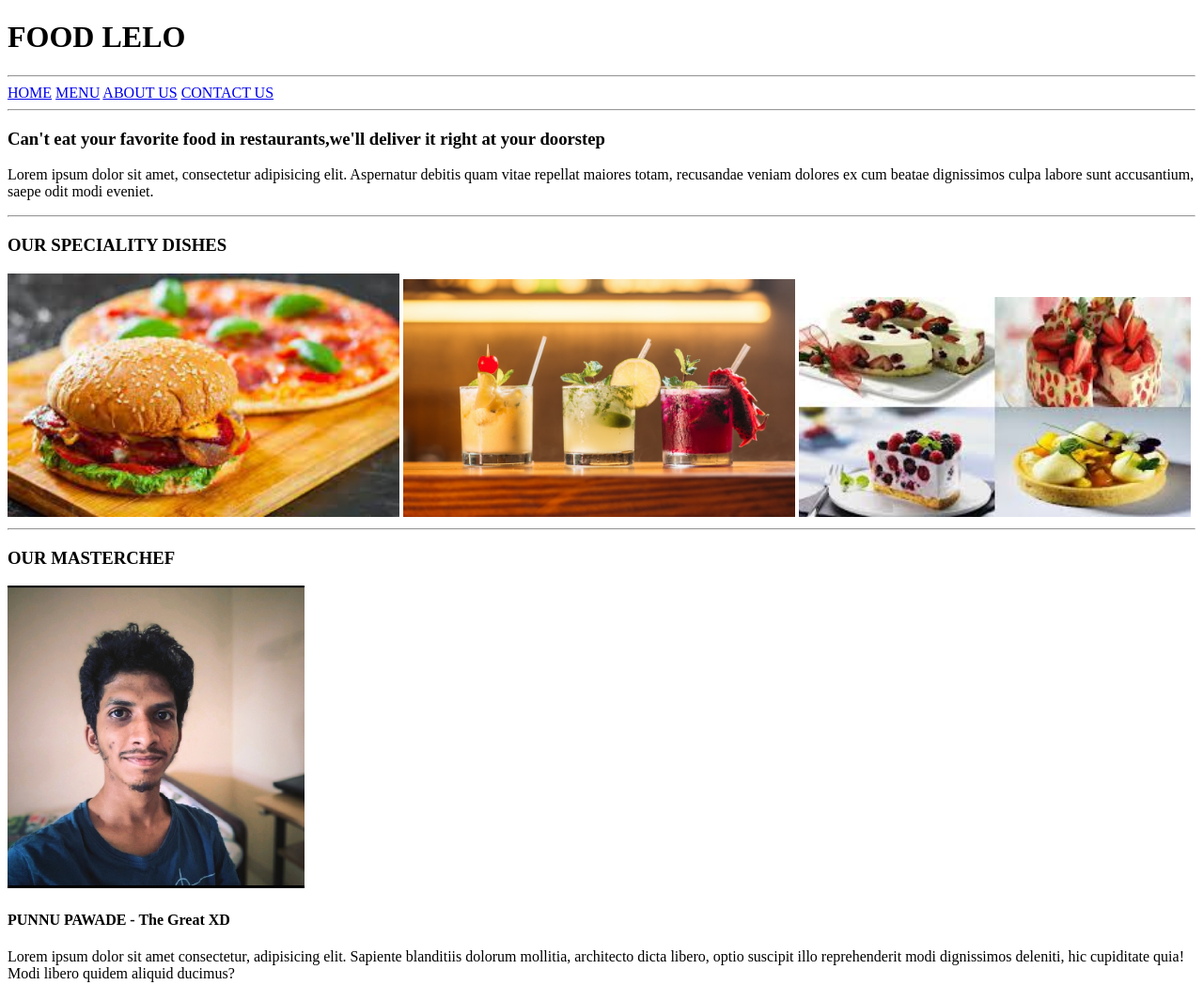
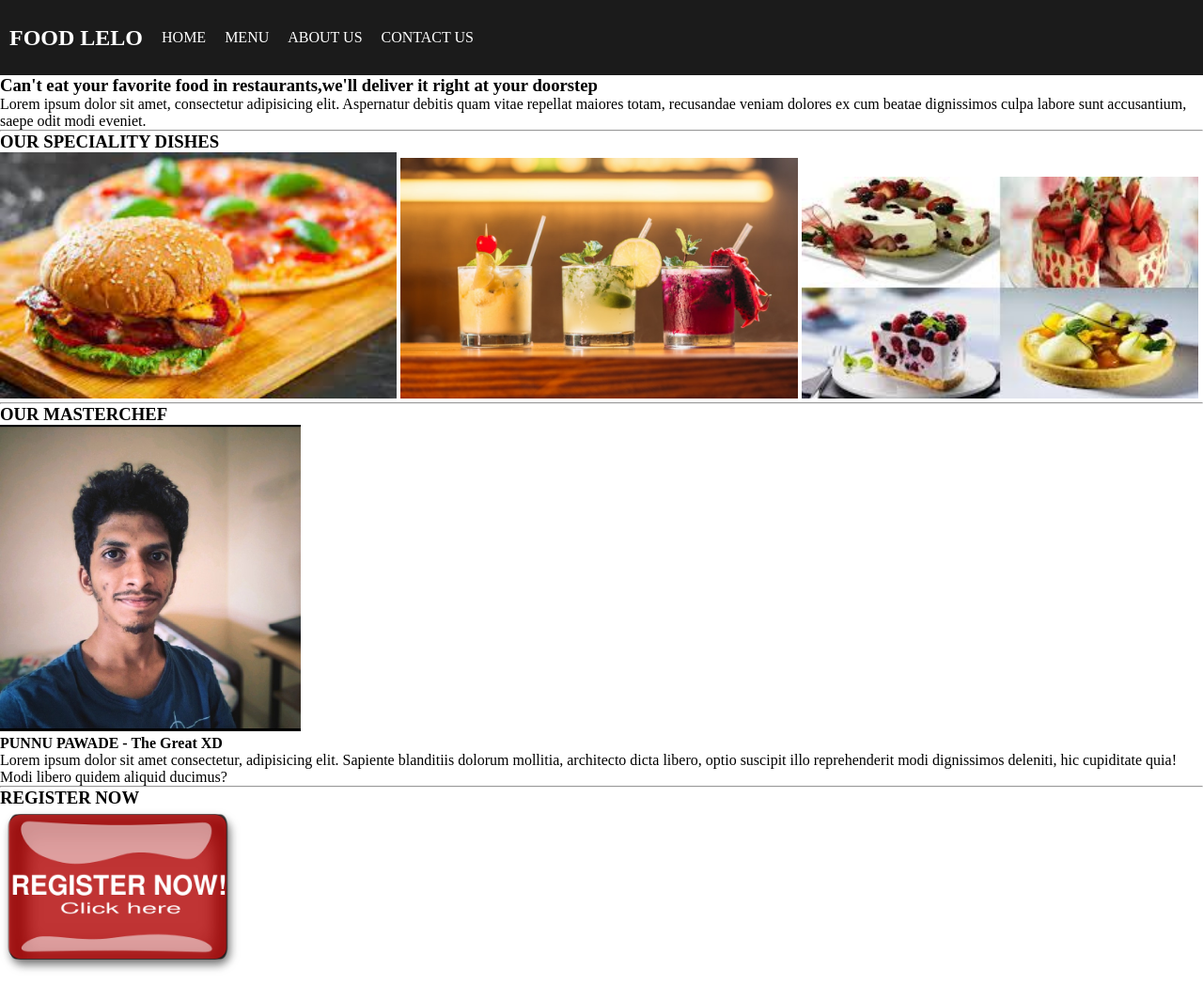
Before and after one commit to vaibhavvvvv/testing-repository, a plain HTML site: page index.html in a window 1280 px wide. Shown: the top 1048 px of the page at 94% size. Drawn offline with Linux system fonts and the light colour scheme; files whose address does not match are found by name.

Commit message:
Navbar modify and folder structures

```diff
--- /dev/null
+++ b/css/styles.css
@@ -0,0 +1,38 @@
+*{
+    margin: 0;
+    padding: 0;
+    box-sizing: border-box;
+}
+a{
+    text-decoration: none ;
+}
+li{
+    list-style: none;
+}
+.nav_container{
+    display: flex;
+    justify-content: flex-start;
+    background-color: rgb(27, 27, 27);
+    color: white;
+    height: 80px;
+    width: 100%;
+    align-items: center;
+}
+.nav_container > div {
+    margin: 10px;
+}
+.nav_menu{
+    display: flex;
+    height: 100%;
+}
+.nav_menu > li {
+
+    padding: 10px;
+    display: flex;
+    align-items: center;
+    height: 100%;
+}
+.nav_menu > li:hover{
+    background-color: rgb(172, 172, 172);
+    color: black;
+}
--- a/index.html
+++ b/index.html
@@ -1,9 +1,11 @@
 <!DOCTYPE html>
 <html lang="en">
+
 <head>
     <meta charset="UTF-8">
     <meta name="viewport" content="width=device-width, initial-scale=1.0">
-   <!--- <style>
+    <link rel="stylesheet" href="css/styles.css">
+    <!--- <style>
         h1{
           font-family: Verdana, Geneva, Tahoma, sans-serif;
           background-color: turquoise;
@@ -20,20 +22,29 @@
     </style>-->
     <title>FOOD LELO</title>
 </head>
+
 <body>
-    <h1>FOOD LELO</h1>
-    <div class="nav">
-    <hr>
-    <a href="#">HOME</a>
-    <a href="#">MENU</a>
-    <a href="#">ABOUT US</a>
-    <a href="#">CONTACT US</a>
-    <hr>
-    </div>
+    <nav>
+        <div class="nav_container">
+            <div class="nav_logo">
+                <h1>FOOD LELO</h1>
+            </div>
+            <ul class="nav_menu">
+                <li href="#">HOME</li>
+                <li href="#">MENU</li>
+                <li href="#">ABOUT US</li>
+                <li href="#">CONTACT US</li>
+            </ul>
+        </div>
+    </nav>
 
     <div class="food1">
-    <h3>Can't eat your favorite food in restaurants,we'll deliver it right at your doorstep</h3>
-    <p>Lorem ipsum dolor sit amet, consectetur adipisicing elit. Aspernatur debitis quam vitae repellat maiores totam, recusandae veniam dolores ex cum beatae dignissimos culpa labore sunt accusantium, saepe odit modi eveniet.</p><hr></div>
+        <h3>Can't eat your favorite food in restaurants,we'll deliver it right at your doorstep</h3>
+        <p>Lorem ipsum dolor sit amet, consectetur adipisicing elit. Aspernatur debitis quam vitae repellat maiores
+            totam, recusandae veniam dolores ex cum beatae dignissimos culpa labore sunt accusantium, saepe odit modi
+            eveniet.</p>
+        <hr>
+    </div>
 
 
     <h3>OUR SPECIALITY DISHES</h3>
@@ -45,11 +56,14 @@
     <h3>OUR MASTERCHEF</h3>
     <img src="punnu.jpg" width="25%">
     <h4>PUNNU PAWADE - The Great XD</h4>
-    <P>Lorem ipsum dolor sit amet consectetur, adipisicing elit. Sapiente blanditiis dolorum mollitia, architecto dicta libero, optio suscipit illo reprehenderit modi dignissimos deleniti, hic cupiditate quia! Modi libero quidem aliquid ducimus?</P>
+    <P>Lorem ipsum dolor sit amet consectetur, adipisicing elit. Sapiente blanditiis dolorum mollitia, architecto dicta
+        libero, optio suscipit illo reprehenderit modi dignissimos deleniti, hic cupiditate quia! Modi libero quidem
+        aliquid ducimus?</P>
     <hr>
 
     <h3>REGISTER NOW </h3>
     <a href="http://"><img src="4.jpg" width="20%"></a>
 
 </body>
+
 </html>
```
Also changed, not shown: photos/1.jpg (renamed from 1.jpg), photos/2.jpg (renamed from 2.jpg), photos/3.jpg (renamed from 3.jpg), photos/4.jpg (renamed from 4.jpg), photos/punnu.jpg (renamed from punnu.jpg).
